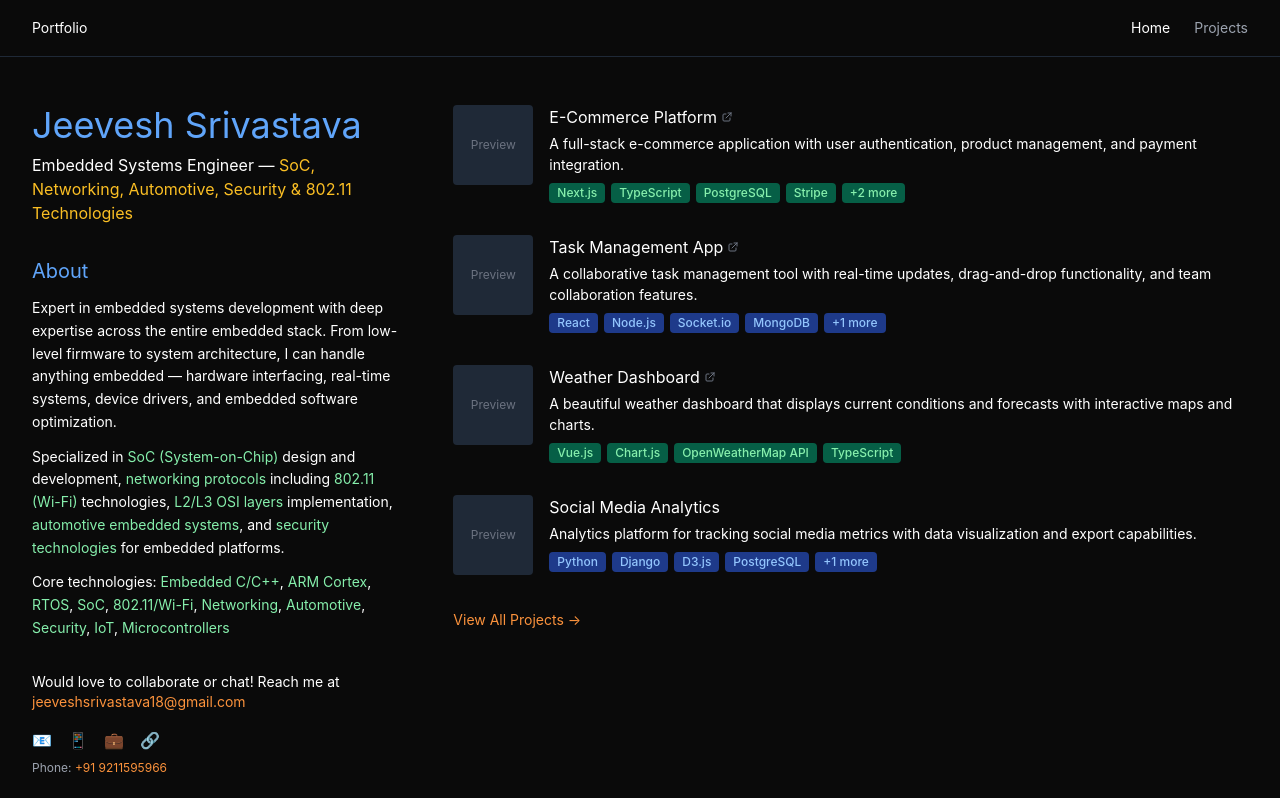
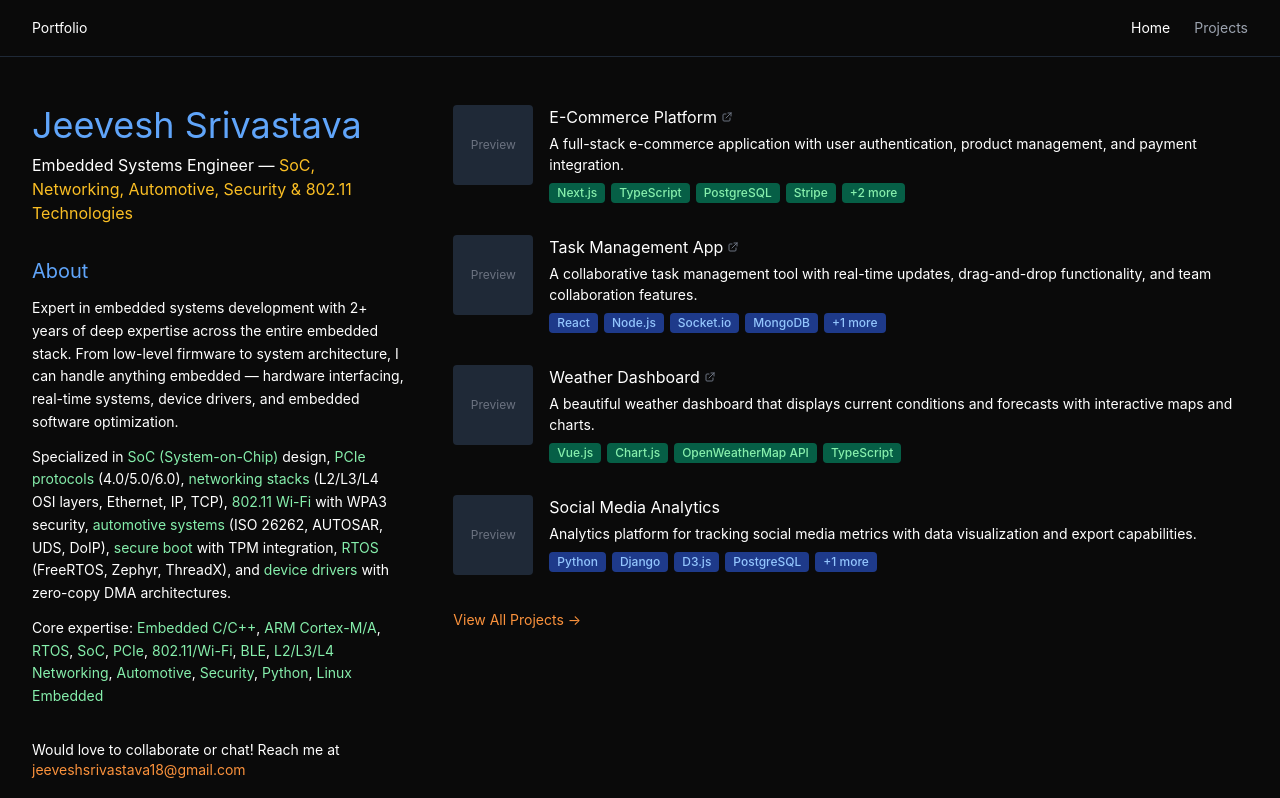
Before and after one commit to jk1806/my-portfolio, a Next.js app: page / in a window 1280 px wide. Shown: the top 798 px of the page. Built offline with nearby package versions, Linux system fonts and the light colour scheme.

Commit message:
Add comprehensive expertise from GitHub repo: PCIe, RTOS, secure boot, device drivers, automotive, networking stacks

```diff
--- a/app/layout.tsx
+++ b/app/layout.tsx
@@ -4,7 +4,7 @@ import Navbar from '@/components/Navbar'
 
 export const metadata: Metadata = {
   title: 'Jeevesh Srivastava | Embedded Systems Engineer',
-  description: 'Expert in embedded systems, SoC design, networking (802.11, L2/L3 OSI), automotive systems, and security technologies. Specialized in embedded C/C++, ARM Cortex, RTOS, and firmware development.',
+  description: 'Expert in embedded systems with 2+ years experience. Specialized in SoC design, PCIe protocols, networking stacks (L2/L3/L4), 802.11 Wi-Fi, automotive systems (ISO 26262, AUTOSAR), secure boot, RTOS, and device drivers. Technologies: Embedded C/C++, ARM Cortex, RTOS, Python, Linux Embedded.',
 }
 
 export default function RootLayout({
--- a/app/page.tsx
+++ b/app/page.tsx
@@ -25,18 +25,22 @@ export default function Home() {
                 About
               </h2>
               <p className="text-sm text-white leading-relaxed mb-3">
-                Expert in embedded systems development with deep expertise across the entire embedded stack.
+                Expert in embedded systems development with 2+ years of deep expertise across the entire embedded stack.
                 From low-level firmware to system architecture, I can handle anything embedded — hardware interfacing,
                 real-time systems, device drivers, and embedded software optimization.
               </p>
               <p className="text-sm text-white leading-relaxed mb-3">
-                Specialized in <span className="text-[#86efac]">SoC (System-on-Chip)</span> design and development,
-                <span className="text-[#86efac]"> networking protocols</span> including <span className="text-[#86efac]">802.11 (Wi-Fi)</span> technologies,
-                <span className="text-[#86efac]"> L2/L3 OSI layers</span> implementation, <span className="text-[#86efac]">automotive embedded systems</span>,
-                and <span className="text-[#86efac]">security technologies</span> for embedded platforms.
+                Specialized in <span className="text-[#86efac]">SoC (System-on-Chip)</span> design,
+                <span className="text-[#86efac]"> PCIe protocols</span> (4.0/5.0/6.0),
+                <span className="text-[#86efac]"> networking stacks</span> (L2/L3/L4 OSI layers, Ethernet, IP, TCP),
+                <span className="text-[#86efac]"> 802.11 Wi-Fi</span> with WPA3 security,
+                <span className="text-[#86efac]"> automotive systems</span> (ISO 26262, AUTOSAR, UDS, DoIP),
+                <span className="text-[#86efac]"> secure boot</span> with TPM integration,
+                <span className="text-[#86efac]"> RTOS</span> (FreeRTOS, Zephyr, ThreadX), and
+                <span className="text-[#86efac]"> device drivers</span> with zero-copy DMA architectures.
               </p>
               <p className="text-sm text-white leading-relaxed">
-                Core technologies: <span className="text-[#86efac]">Embedded C/C++</span>, <span className="text-[#86efac]">ARM Cortex</span>, <span className="text-[#86efac]">RTOS</span>, <span className="text-[#86efac]">SoC</span>, <span className="text-[#86efac]">802.11/Wi-Fi</span>, <span className="text-[#86efac]">Networking</span>, <span className="text-[#86efac]">Automotive</span>, <span className="text-[#86efac]">Security</span>, <span className="text-[#86efac]">IoT</span>, <span className="text-[#86efac]">Microcontrollers</span>
+                Core expertise: <span className="text-[#86efac]">Embedded C/C++</span>, <span className="text-[#86efac]">ARM Cortex-M/A</span>, <span className="text-[#86efac]">RTOS</span>, <span className="text-[#86efac]">SoC</span>, <span className="text-[#86efac]">PCIe</span>, <span className="text-[#86efac]">802.11/Wi-Fi</span>, <span className="text-[#86efac]">BLE</span>, <span className="text-[#86efac]">L2/L3/L4 Networking</span>, <span className="text-[#86efac]">Automotive</span>, <span className="text-[#86efac]">Security</span>, <span className="text-[#86efac]">Python</span>, <span className="text-[#86efac]">Linux Embedded</span>
               </p>
             </div>
 
```
